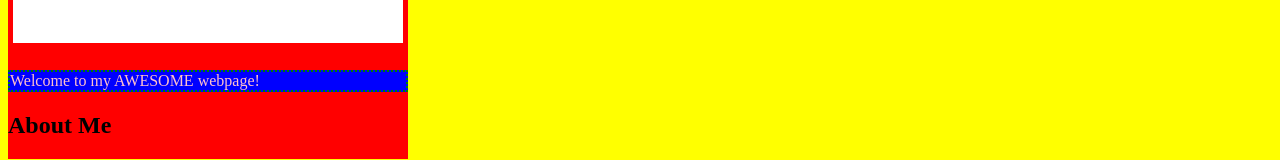
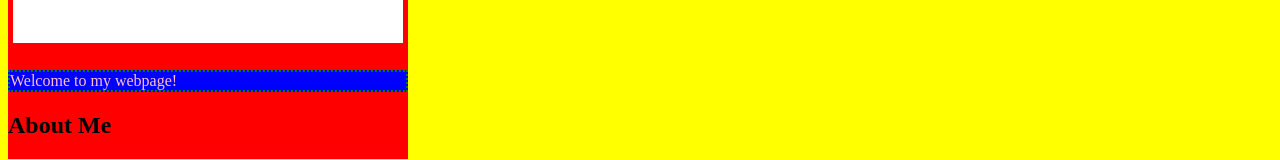
Before and after one commit to wendy-test/wendy-test.github.io, a plain HTML site: page index.html in a window 1280 px wide. Shown: the part 138-298 px from the top of the page. Drawn offline with Linux system fonts and the light colour scheme.

Commit message:
update header text

```diff
--- a/index.html
+++ b/index.html
@@ -14,7 +14,7 @@
 
 <h1>Wendy's Website</h1>
 
-<p>Welcome to my AWESOME webpage!</p>
+<p>Welcome to my webpage!</p>
 
 <h2>About Me</h2>
 
```
